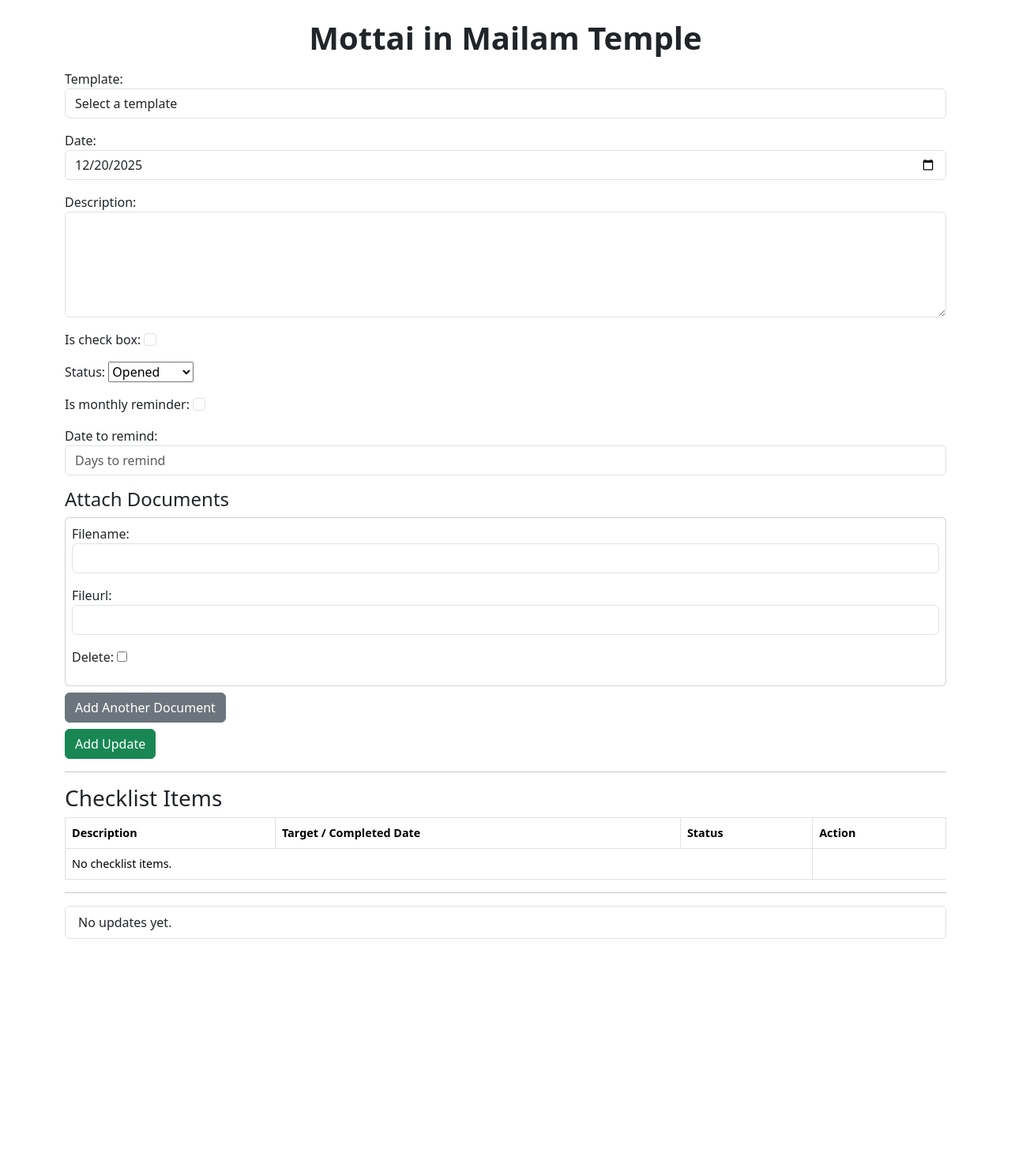
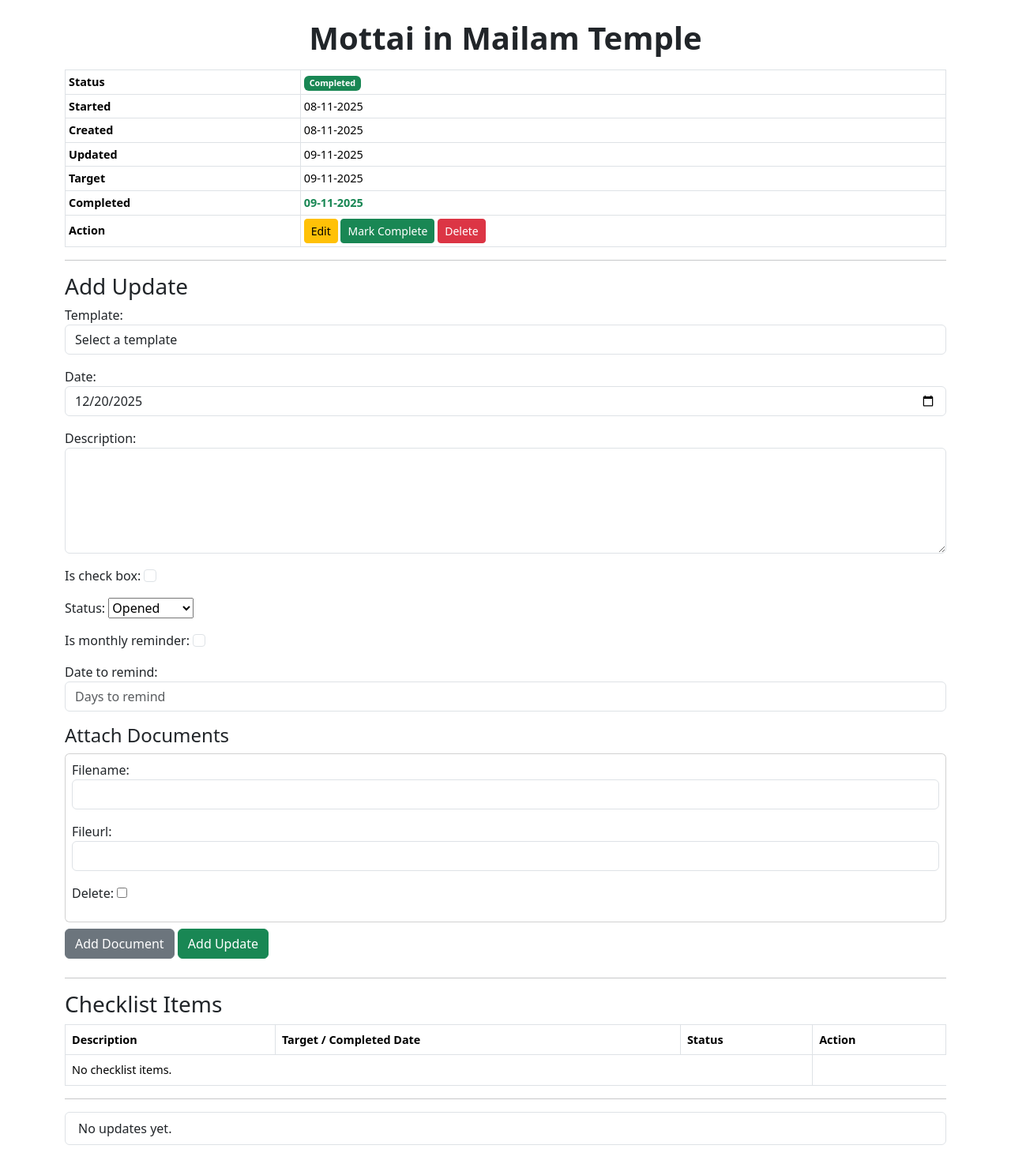
Before and after one commit to bhadrinath95/worktracker, a Django app: page /task/1/updates/ in a window 1280 px wide. Shown: the part 56-1530 px from the top of the page at 79% size. Before the commit the page ends 1245 px from the top, so only its background shows below. Run offline with Django 5.2, Linux system fonts and the light colour scheme; a user stored in the database is signed in; data comes from the database, SQL or seed files in the repository; both versions use the stored data as it was after the commit; some libraries are stand-ins or nearby versions.

Commit message:
Initial commit

```diff
--- a/templates/tracker/update_list.html
+++ b/templates/tracker/update_list.html
@@ -2,6 +2,87 @@
 {% load static %}
 {% block content %}
 <h1>{{ task.name }}</h1>
+
+{% if not task.is_bookmark %}
+<table class="table table-sm table-bordered align-middle mt-3">
+  <tbody>
+    <tr>
+      <th>Status</th>
+      <td>
+        {% if task.status == 'Completed' %}
+          <span class="badge bg-success">{{ task.status }}</span>
+        {% elif task.status == 'InProgress' %}
+          <span class="badge bg-warning text-dark">{{ task.status }}</span>
+        {% elif task.status == 'Cancelled' %}
+          <span class="badge bg-danger">{{ task.status }}</span>
+        {% else %}
+          <span class="badge bg-secondary">{{ task.status }}</span>
+        {% endif %}
+      </td>
+    </tr>
+
+    <tr>
+      <th>Started</th>
+      <td>{{ task.started_date|date:"d-m-Y"|default:"—" }}</td>
+    </tr>
+
+    <tr>
+      <th>Created</th>
+      <td>{{ task.created_date|date:"d-m-Y" }}</td>
+    </tr>
+
+    <tr>
+      <th>Updated</th>
+      <td>{{ task.updated_date|date:"d-m-Y" }}</td>
+    </tr>
+
+    <tr>
+      <th>Target</th>
+      <td>{{ task.target_date|date:"d-m-Y"|default:"—" }}</td>
+    </tr>
+
+    <tr>
+      <th>
+        {% if task.completed_date %}
+          Completed
+        {% else %}
+          Due
+        {% endif %}
+      </th>
+      <td>
+        {% if task.completed_date %}
+          <span class="text-success fw-bold">
+            {{ task.completed_date|date:"d-m-Y" }}
+          </span>
+        {% elif task.days_till_upcoming is not None %}
+          {% if task.days_till_upcoming == 0 %}
+            <span class="text-danger fw-bold">Today</span>
+          {% elif task.days_till_upcoming < 0 %}
+            <span class="text-muted">—</span>
+          {% else %}
+            <span class="text-warning fw-bold">
+              {{ task.days_till_upcoming }} days left
+            </span>
+          {% endif %}
+        {% else %}
+          —
+        {% endif %}
+      </td>
+    </tr>
+
+    <tr>
+      <th>Action</th>
+      <td>
+        <a href="{% url 'tracker:task_update' task.id %}" class="btn btn-sm btn-warning">Edit</a>
+        <a href="{% url 'tracker:mark_task_complete' task.id %}" class="btn btn-sm btn-success">Mark Complete</a>
+        <a href="{% url 'tracker:task_delete' task.id %}" class="btn btn-sm btn-danger">Delete</a></td>
+    </tr>
+  </tbody>
+</table>
+<hr />
+{% endif %}
+
+<h3>Add Update</h3>
 
 <form method="POST">
   {% csrf_token %}
@@ -17,9 +98,7 @@
     {% endfor %}
   </div>
 
-  <button type="button" class="btn btn-secondary mb-2" id="add-more">Add Another Document</button>
-  <br>
-  <button type="submit" class="btn btn-success">Add Update</button>
+  <button type="button" class="btn btn-secondary mb-2" id="add-more">Add Document</button> <button type="submit" class="btn btn-success mb-2">Add Update</button>
 </form>
 
 <hr>
--- a/tracker/models.py
+++ b/tracker/models.py
@@ -34,6 +34,26 @@ class Task(models.Model):
 
     def __str__(self):
         return self.name
+
+    @property
+    def days_till_upcoming(self):
+        today = timezone.now().date()
+        dates = []
+
+        if self.started_date and self.started_date >= today:
+            dates.append(self.started_date)
+
+        if self.target_date and self.target_date >= today:
+            dates.append(self.target_date)
+
+        for upd in self.updates.all():
+            if upd.status not in ['Completed', 'Cancelled'] and upd.date and upd.date >= today:
+                dates.append(upd.date)
+
+        if not dates:
+            return None
+
+        return (min(dates) - today).days
 
     def save(self, *args, **kwargs):
         if self.status in ['Completed', 'Cancelled'] and not self.completed_date:
```
Also changed, not shown: templates/tracker/task_list.html (+10 -16 lines), db.sqlite3.
